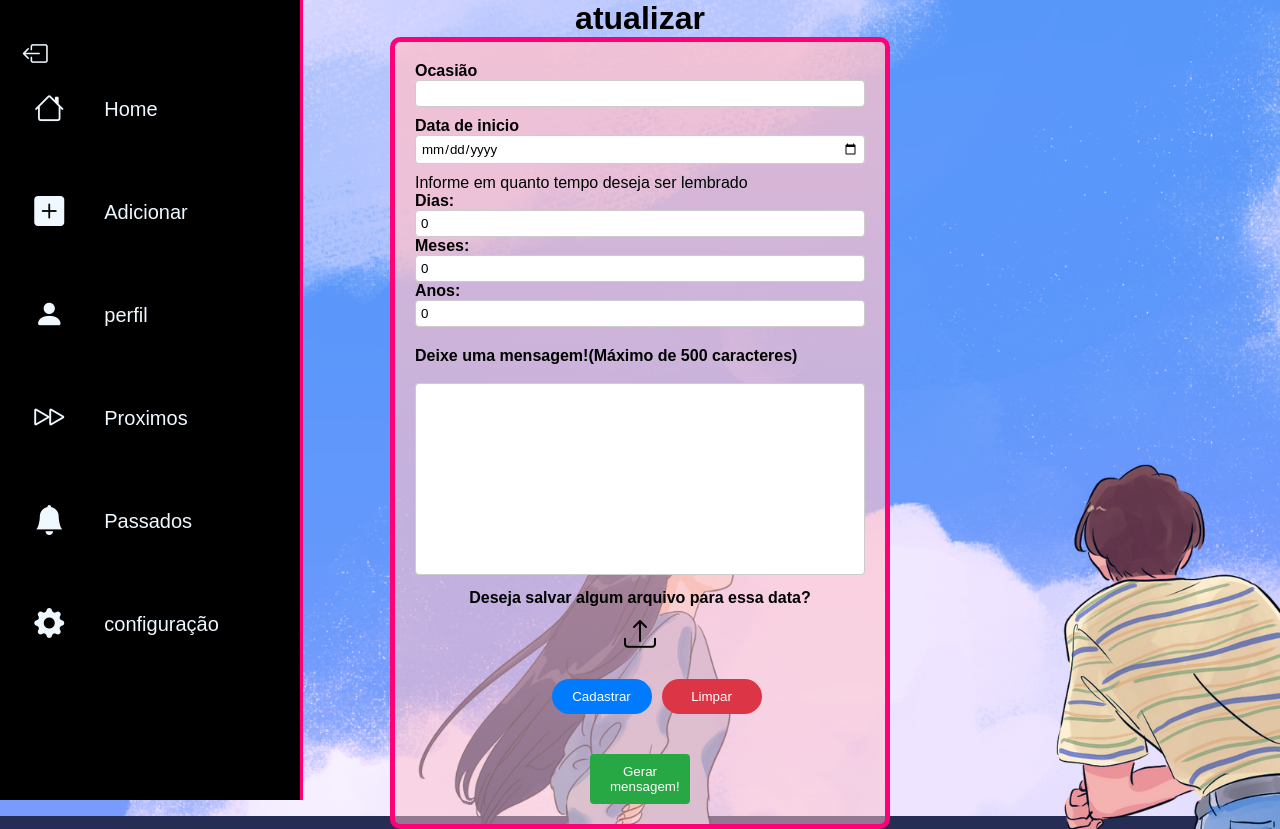
After one commit to MarcosBritoSAR/TrabaloFinal_php, a PHP site: page /page_home/utilitarios/editar/editarEvento.php?id_evento=1 in a window 1280 px wide. The commit adds this page. Run offline with PHP 8.4, Linux system fonts and the light colour scheme; data comes from the database, SQL or seed files in the repository; both versions use the stored data as it was after the commit; data that the repository does not hold is empty.

Commit message:
editar e excluir evento

```diff
--- a/conexao.php
+++ b/conexao.php
@@ -159,6 +159,26 @@ where id_usuario = '$id'
 
     return $arrayReturn;
 }
+function buscaEventoEditavel($id)
+{
+
+    global $conexao;
+
+
+    $sqlBuscar = "
+SELECT * FROM evento
+where id= '$id'
+";
+
+    $resultado = mysqli_query($conexao, $sqlBuscar);
+    $arrayReturn = array();
+
+    while ($return = mysqli_fetch_assoc($resultado)) {
+        $arrayReturn[] = $return;
+    }
+
+    return $arrayReturn;
+}
 //--------------------------------------------
 function buscaMidia($id)
 {
--- /dev/null
+++ b/page_home/utilitarios/editar/editarEvento.php
@@ -0,0 +1,234 @@
+<!--Vai receber os valores do banco de dados-->
+<?php
+require_once("../../../conexao.php");
+$result = array();
+if (isset($_COOKIE['user'])) {
+    //Acessando o banco de dados
+    $result = busca($_COOKIE['user']);
+}
+$id_evento = intval($_GET['id_evento']);
+$evento = buscaEventoEditavel($id_evento);
+?>
+<!DOCTYPE html>
+<html lang="pt-BR">
+
+<head>
+    <meta charset="UTF-8">
+    <meta name="viewport" content="width=device-width, initial-scale=1.0">
+    <title>Document</title>
+    <link rel="stylesheet" href="../../style.css">
+    <link rel="stylesheet" href="https://cdn.jsdelivr.net/npm/bootstrap-icons@1.10.5/font/bootstrap-icons.css">
+</head>
+
+<body>
+
+    <nav class="menu-lateral">
+
+        <a href="../destroiLogin.php">
+            <div class="deslogar">
+                <i class="bi bi-box-arrow-left"></i>
+            </div>
+        </a>
+
+        <ul>
+            <li class="item-menu">
+                <a href="home.php">
+                    <span class="icon"><i class="bi bi-house"></i></span>
+                    <span class="txt-link">Home</span>
+                </a>
+            </li>
+
+            <li class="item-menu">
+                <a href="adicionar.php">
+                    <span class="icon"><i class="bi bi-plus-square-fill"></i></span>
+                    <span class="txt-link">Adicionar</span>
+                </a>
+            </li>
+
+            <li class="item-menu">
+                <a href="perfil.php">
+                    <span class="icon"><i class="bi bi-person-fill"></i></span>
+                    <span class="txt-link">perfil</span>
+                </a>
+            </li>
+
+            <li class="item-menu">
+                <a href="proximos.php">
+                    <span class="icon"><i class="bi bi-fast-forward"></i></span>
+                    <span class="txt-link">Proximos</span>
+                </a>
+            </li>
+
+            <li class="item-menu">
+                <a href="passados.php">
+                    <span class="icon"><i class="bi bi-bell-fill"></i></span>
+                    <span class="txt-link">Passados</span>
+                </a>
+            </li>
+
+            <li class="item-menu">
+                <a href="configuracao.php">
+                    <span class="icon"><i class="bi bi-gear-fill"></i></span>
+                    <span class="txt-link">configuração</span>
+                </a>
+            </li>
+
+        </ul>
+
+    </nav>
+
+    <h1 style="text-align: center">atualizar</h1>
+
+    <div class="cadastro">
+        <form class="formulario-cadastro" action="atualizar_evento.php?id_evento=<?php echo $id_evento;?>" method="post" enctype="multipart/form-data">
+            <input type="hidden" name="id_usuario" value="<?php echo $result[0]['id']; ?>">
+
+            <span>
+                <label for="nome">Ocasião</label>
+                <input type="text" name="name" value="<?php echo $evento[0]['nome']; ?>" required>
+            </span>
+
+            <span>
+                <label for="data-inicio">Data de inicio</label>
+                <input type="date" name="data-inicio" value="<?php echo $evento[0]['data_registro']; ?>" required>
+            </span>
+
+            <span>
+
+                <p>Informe em quanto tempo deseja ser lembrado</p>
+                <label for="dias">Dias: </label>
+                <input value='0' type="number" name="dias">
+                <br>
+                <label for="meses">Meses: </label>
+                <input value='0' type="number" name="meses">
+                <br>
+
+                <label for="anos">Anos: </label>
+                <input value='0' type="number" name="anos">
+            </span>
+
+            <span class="container-mensagem">
+                <label for="mensagem">Deixe uma mensagem!(Máximo de 500 caracteres)</label>
+                <br>
+                <textarea  cols="50" rows="10" name="mensagem" id="mensagem"><?php echo $evento[0]['mensagem']; ?></textarea>
+            </span>
+            <span class="upload">
+                <label for="arquivo">Deseja salvar algum arquivo para essa data?
+                    <h1>
+                        <i class="bi bi-upload botao-upload "></i>
+                        <input type="file" name="arquivo[]" id="arquivo" multiple="multiple">
+                    </h1>
+                </label>
+
+            </span>
+
+            <span class="bts-cadastro">
+                <button class="bt-cadastro" type="submit">Cadastrar</button>
+                <button class="bt-limpar" type="reset">Limpar</button>
+            </span>
+
+        </form>
+
+        <button class="acoes" onclick="gerarMensagem()">Gerar mensagem!</button>
+    </div>
+
+    <style>
+        body {
+            background-image: url("../img/3.png");
+
+        }
+        .cadastro {
+            width: 500px;
+            margin: 0 auto;
+            background: linear-gradient(to bottom, rgba(255, 192, 203, 0.8), rgba(255, 192, 203, 0.5));
+            border-radius: 10px;
+            padding: 20px;
+        }
+
+        .upload,
+        .formulario-cadastro {
+            display: flex;
+            flex-direction: column;
+        }
+
+        .upload{
+            text-align:center;
+        }
+
+        .upload h1{
+            padding-top: 10px;
+        }
+        .formulario-cadastro span {
+            margin-bottom: 10px;
+        }
+
+        .formulario-cadastro label {
+            display: block;
+            font-weight: bold;
+        }
+
+        .formulario-cadastro input[type="text"],
+        .formulario-cadastro input[type="date"],
+        .formulario-cadastro input[type="number"],
+        .formulario-cadastro input[type="file"],
+        .formulario-cadastro textarea {
+            width: 100%;
+            padding: 5px;
+            border-radius: 4px;
+            border: 1px solid #ccc;
+        }
+        .formulario-cadastro input[type="file"]{
+            display:none ;
+        }
+
+
+        .container-mensagem {
+            margin-top: 10px;
+        }
+
+        .bts-cadastro {
+            display: flex;
+            justify-content: flex-end;
+            margin-top: 10px;
+        }
+        .botao-upload{
+            height: 30px;
+            width: 30px;
+            padding: 10px;
+        }
+
+        .bt-cadastro,
+        .bt-limpar {
+            padding: 10px 20px;
+            border: none;
+            border-radius: 4px;
+            color: #fff;
+            cursor: pointer;
+        }
+
+        .bt-cadastro {
+            background-color: #007bff;
+            margin-right: 10px;
+        }
+
+        .bt-limpar {
+            background-color: #dc3545;
+            margin-right: 23%;
+        }
+
+        .acoes {
+            margin-top: 10px;
+            padding: 10px 20px;
+            border: none;
+            border-radius: 4px;
+            background-color: #28a745;
+            color: #fff;
+            cursor: pointer;
+        }
+    </style>
+
+    <script defer src="../../src/script.js"></script>
+
+</body>
+
+</html>
```
Also changed, not shown: banco de dados/dataBase.sql (+23 -8 lines), page_home/cadastrar_evento.php (+5 -3 lines), page_home/home.php (+30 -11 lines), page_home/utilitarios/editar/atualizar_evento.php (added, +69 -0 lines), page_home/utilitarios/excluir/excluirEvento.php (added, +15 -0 lines).
